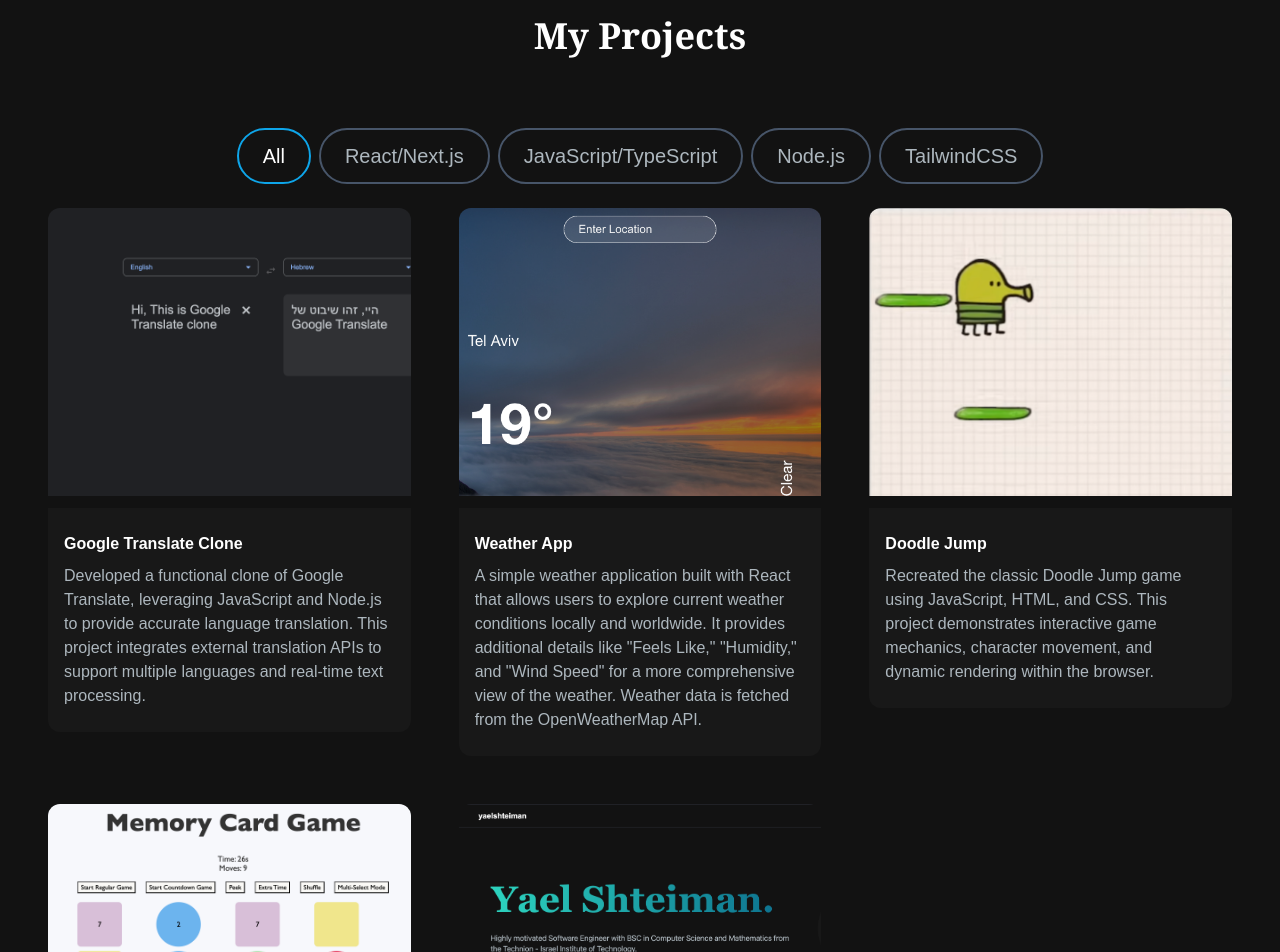
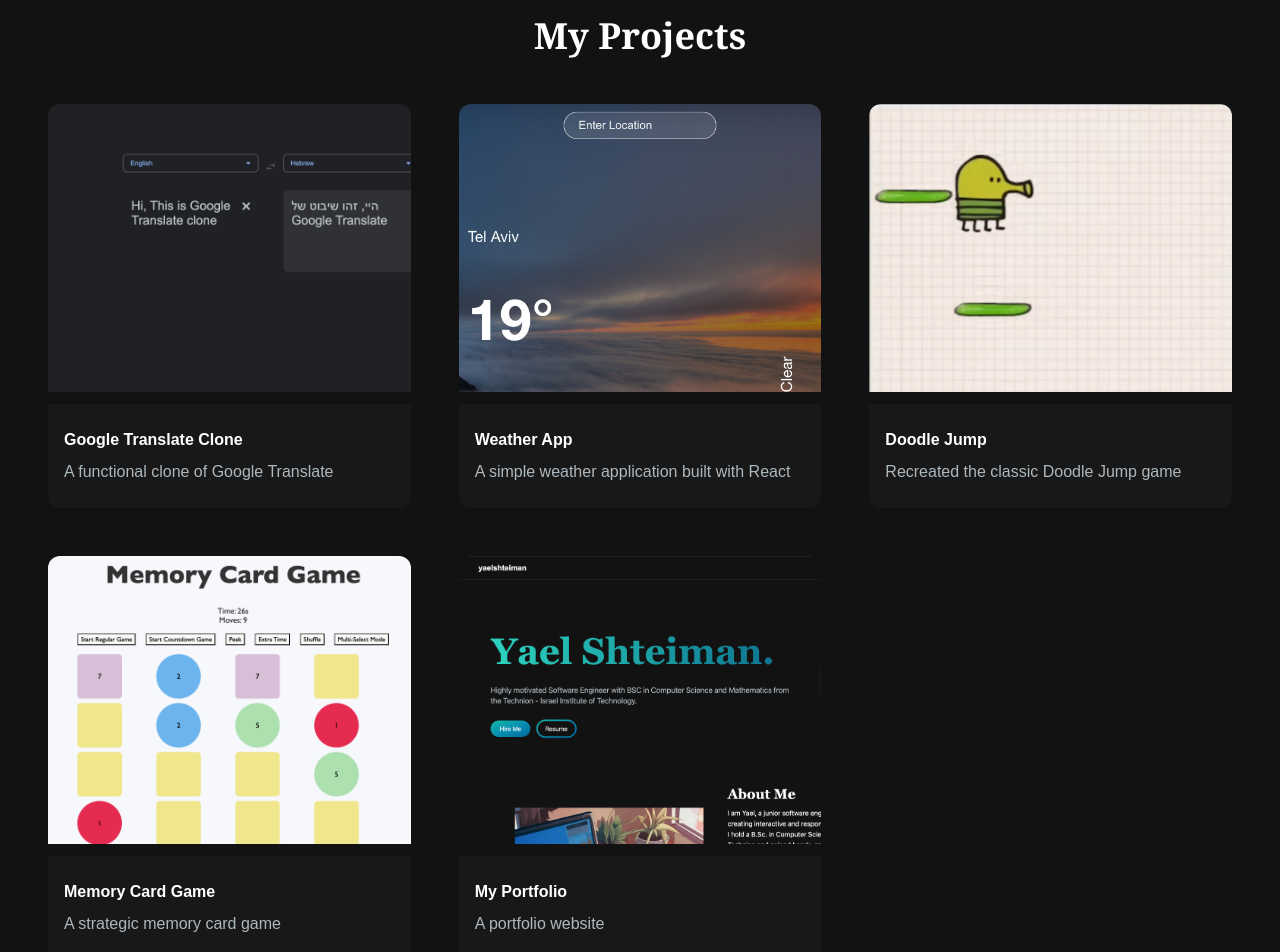
Before and after one commit to yaelshteiman/portfolio, a Next.js app: page / in a window 1280 px wide. Shown: the part 1220-2172 px from the top of the page. Built offline with nearby package versions, Linux system fonts and the light colour scheme.

Commit message:
change the projects descriptions

```diff
--- a/app/components/ProjectsSection.jsx
+++ b/app/components/ProjectsSection.jsx
@@ -8,9 +8,7 @@ const projectsData = [
     {
         id: 1,
         title: "Google Translate Clone",
-        description: "Developed a functional clone of Google Translate, leveraging JavaScript and Node.js to provide " +
-            "accurate language translation. This project integrates external translation APIs to support multiple " +
-            "languages and real-time text processing.",
+        description: "A functional clone of Google Translate",
         image: "/images/projects/1.png",
         tag: ["All", "JavaScript/TypeScript", "React/Next.js", "Node.js"],
         gitUrl: "https://github.com/yaelshteiman/google-translate-clone"
@@ -18,9 +16,7 @@ const projectsData = [
     {
         id: 2,
         title: "Weather App",
-        description: "A simple weather application built with React that allows users to explore current weather " +
-            "conditions locally and worldwide. It provides additional details like \"Feels Like,\" \"Humidity,\" and " +
-            "\"Wind Speed\" for a more comprehensive view of the weather. Weather data is fetched from the OpenWeatherMap API.",
+        description: "A simple weather application built with React",
         image: "/images/projects/2.png",
         tag: ["All", "JavaScript/TypeScript", "React/Next.js", "Node.js"],
         gitUrl: "https://github.com/yaelshteiman/weather-app"
@@ -28,8 +24,7 @@ const projectsData = [
     {
         id: 3,
         title: "Doodle Jump",
-        description: "Recreated the classic Doodle Jump game using JavaScript, HTML, and CSS. This project demonstrates " +
-            "interactive game mechanics, character movement, and dynamic rendering within the browser.",
+        description: "Recreated the classic Doodle Jump game",
         image: "/images/projects/3.png",
         tag: ["All", "JavaScript/TypeScript"],
         gitUrl: "https://github.com/yaelshteiman/js-doodle-jump"
@@ -37,9 +32,7 @@ const projectsData = [
     {
         id: 4,
         title: "Memory Card Game",
-        description: "Developed a strategic memory card game entirely in TypeScript, focusing on gameplay logic, " +
-            "user interaction, and responsive design. The game challenges players' memory and strategic thinking skills" +
-            " as they match cards while avoiding penalties.",
+        description: "A strategic memory card game",
         image: "/images/projects/4.png",
         tag: ["All", "JavaScript/TypeScript", "TailwindCSS"],
         gitUrl: "https://github.com/yaelshteiman/memory-card-game"
@@ -47,8 +40,7 @@ const projectsData = [
     {
         id: 5,
         title: "My Portfolio",
-        description: "a portfolio website built with Next.js and Tailwind CSS. It showcases my skills, projects, and " +
-            "achievements in an elegant and responsive design.",
+        description: "A portfolio website",
         image: " /images/projects/5.png",
         tag: ["All", "JavaScript/TypeScript", "React/Next.js" , "TailwindCSS"],
         gitUrl: "https://github.com/yaelshteiman/portfolio"
@@ -78,33 +70,33 @@ const ProjectsSection = () => {
             <h2 className="text-center text-4xl font-bold text-white mt-4 mb-8 md:mb-12 font-serif">
                 My Projects
             </h2>
-            <div className="text-white hidden sm:flex flex-row justify-center items-center gap-2 py-6">
-                <ProjectTag
-                    onClick={handleTagChange}
-                    name="All"
-                    isSelected={tag === "All"}
-                />
-                <ProjectTag
-                    onClick={handleTagChange}
-                    name="React/Next.js"
-                    isSelected={tag === "React/Next.js"}
-                />
-                <ProjectTag
-                    onClick={handleTagChange}
-                    name="JavaScript/TypeScript"
-                    isSelected={tag === "JavaScript/TypeScript"}
-                />
-                <ProjectTag
-                    onClick={handleTagChange}
-                    name="Node.js"
-                    isSelected={tag === "Node.js"}
-                />
-                <ProjectTag
-                    onClick={handleTagChange}
-                    name="TailwindCSS"
-                    isSelected={tag === "TailwindCSS"}
-                />
-            </div>
+            {/*<div className="text-white hidden sm:flex flex-row justify-center items-center gap-2 py-6">*/}
+            {/*    <ProjectTag*/}
+            {/*        onClick={handleTagChange}*/}
+            {/*        name="All"*/}
+            {/*        isSelected={tag === "All"}*/}
+            {/*    />*/}
+            {/*    <ProjectTag*/}
+            {/*        onClick={handleTagChange}*/}
+            {/*        name="React/Next.js"*/}
+            {/*        isSelected={tag === "React/Next.js"}*/}
+            {/*    />*/}
+            {/*    <ProjectTag*/}
+            {/*        onClick={handleTagChange}*/}
+            {/*        name="JavaScript/TypeScript"*/}
+            {/*        isSelected={tag === "JavaScript/TypeScript"}*/}
+            {/*    />*/}
+            {/*    <ProjectTag*/}
+            {/*        onClick={handleTagChange}*/}
+            {/*        name="Node.js"*/}
+            {/*        isSelected={tag === "Node.js"}*/}
+            {/*    />*/}
+            {/*    <ProjectTag*/}
+            {/*        onClick={handleTagChange}*/}
+            {/*        name="TailwindCSS"*/}
+            {/*        isSelected={tag === "TailwindCSS"}*/}
+            {/*    />*/}
+            {/*</div>*/}
             <ul ref={ref} className="grid md:grid-cols-3 gap-8 md:gap-12">
                 {filteredProjects.map((project, index) => (
                     <motion.li
```
